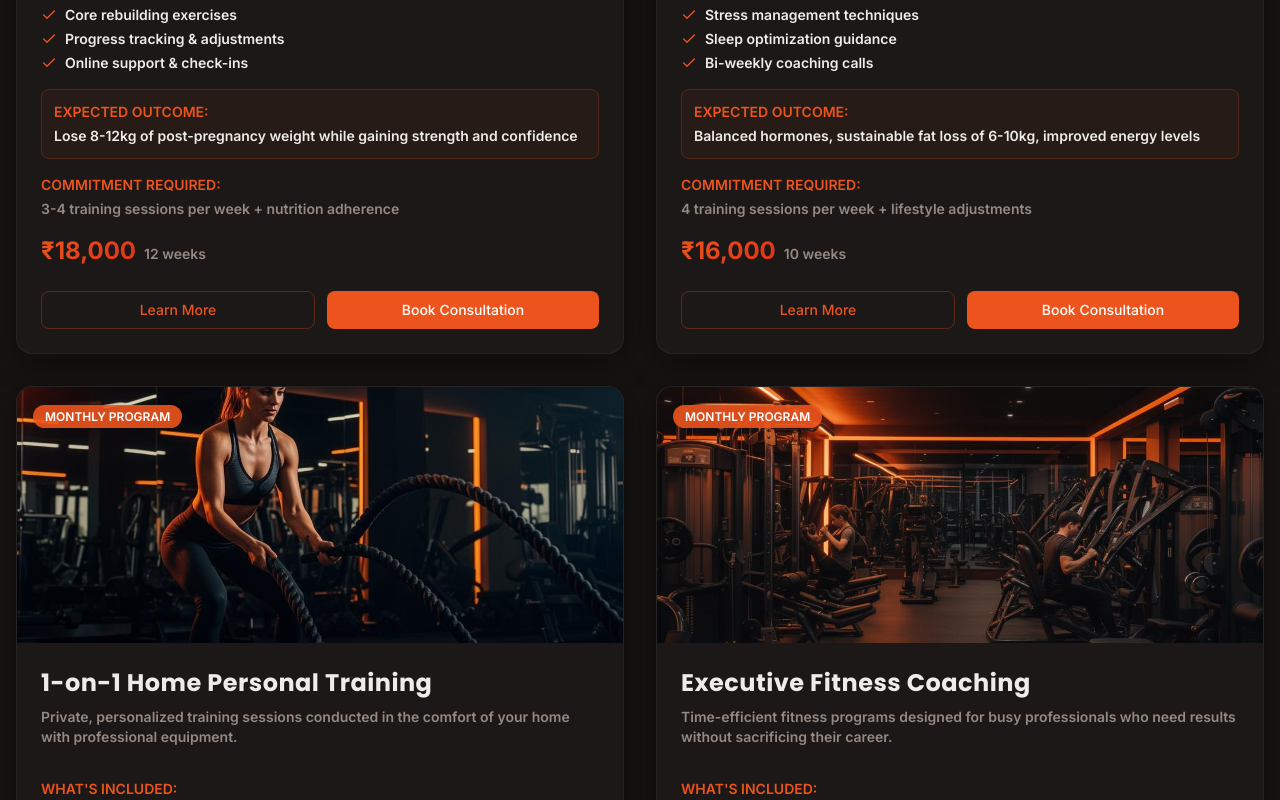
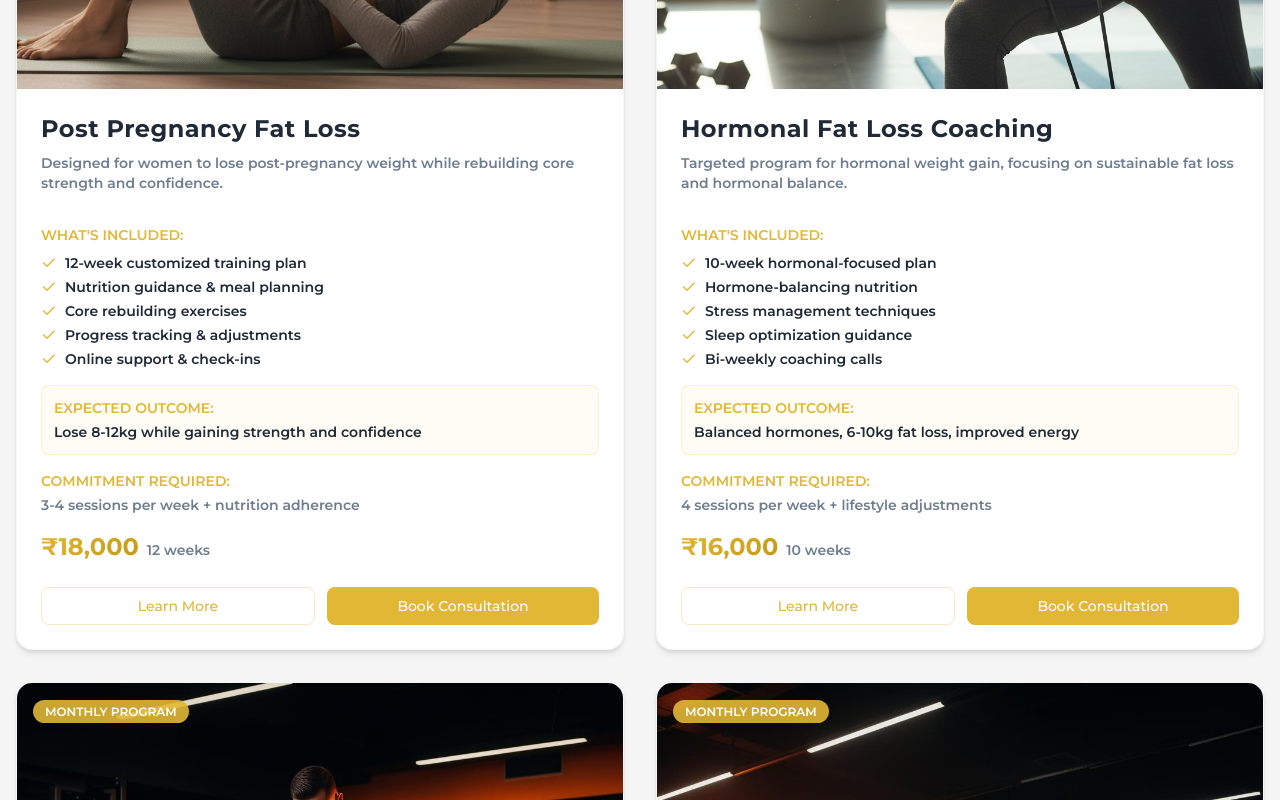
Before and after one commit to abhithecoder-22/Gum-Consultation-Website, a Next.js app: page /programs in a window 1280 px wide. Shown: the part 880-1680 px from the top of the page. Built offline with nearby package versions, Linux system fonts and the light colour scheme.

Commit message:
new color code added

```diff
--- a/src/app/globals.css
+++ b/src/app/globals.css
@@ -5,64 +5,64 @@
 ========================= */
 @layer base {
   :root {
-    --background: 15 10% 8%;
-    --foreground: 30 15% 92%;
+    --background: 0 0% 96%;
+    --foreground: 215 28% 17%;
 
-    --card: 15 8% 12%;
-    --card-foreground: 30 15% 92%;
+    --card: 0 0% 100%;
+    --card-foreground: 215 28% 17%;
 
-    --popover: 15 8% 12%;
-    --popover-foreground: 30 15% 92%;
+    --popover: 0 0% 100%;
+    --popover-foreground: 215 28% 17%;
 
-    --primary: 16 85% 52%;
+    --primary: 45 75% 55%;
     --primary-foreground: 0 0% 100%;
 
-    --secondary: 15 6% 18%;
-    --secondary-foreground: 30 15% 92%;
+    --secondary: 210 17% 95%;
+    --secondary-foreground: 215 28% 17%;
 
-    --muted: 15 5% 16%;
-    --muted-foreground: 20 8% 55%;
+    --muted: 210 17% 92%;
+    --muted-foreground: 215 14% 50%;
 
-    --accent: 16 85% 52%;
+    --accent: 45 75% 55%;
     --accent-foreground: 0 0% 100%;
 
     --destructive: 0 84.2% 60.2%;
     --destructive-foreground: 210 40% 98%;
 
-    --border: 15 6% 20%;
-    --input: 15 6% 20%;
-    --ring: 16 85% 52%;
+    --border: 210 17% 92%;
+    --input: 210 17% 92%;
+    --ring: 45 75% 55%;
 
     --radius: 0.75rem;
 
-    --sidebar-background: 15 10% 8%;
-    --sidebar-foreground: 30 15% 92%;
-    --sidebar-primary: 16 85% 52%;
+    --sidebar-background: 0 0% 96%;
+    --sidebar-foreground: 215 28% 17%;
+    --sidebar-primary: 45 75% 55%;
     --sidebar-primary-foreground: 0 0% 100%;
-    --sidebar-accent: 15 6% 18%;
-    --sidebar-accent-foreground: 30 15% 92%;
-    --sidebar-border: 15 6% 20%;
-    --sidebar-ring: 16 85% 52%;
+    --sidebar-accent: 210 17% 95%;
+    --sidebar-accent-foreground: 215 28% 17%;
+    --sidebar-border: 210 17% 92%;
+    --sidebar-ring: 45 75% 55%;
 
     /* Custom tokens */
     --gradient-hero: linear-gradient(
       135deg,
-      hsl(15 10% 8%) 0%,
-      hsl(16 30% 12%) 50%,
-      hsl(15 10% 8%) 100%
+      hsl(0 0% 96%) 0%,
+      hsl(210 17% 95%) 50%,
+      hsl(0 0% 96%) 100%
     );
     --gradient-card: linear-gradient(
       180deg,
-      hsl(15 8% 14%) 0%,
-      hsl(15 8% 10%) 100%
+      hsl(0 0% 100%) 0%,
+      hsl(210 17% 95%) 100%
     );
     --gradient-accent: linear-gradient(
       135deg,
-      hsl(16 85% 52%) 0%,
-      hsl(8 80% 48%) 100%
+      hsl(45 75% 55%) 0%,
+      hsl(45 85% 42%) 100%
     );
-    --shadow-glow: 0 0 30px hsl(16 85% 52% / 0.3);
-    --shadow-card: 0 8px 32px hsl(0 0% 0% / 0.4);
+    --shadow-glow: 0 0 30px hsl(45 75% 55% / 0.3);
+    --shadow-card: 0 8px 32px hsl(0 0% 0% / 0.1);
   }
 }
 
@@ -94,15 +94,12 @@
   --color-sidebar-accent-foreground: hsl(var(--sidebar-accent-foreground));
   --color-sidebar-border: hsl(var(--sidebar-border));
   --color-sidebar-ring: hsl(var(--sidebar-ring));
-  --font-sans: var(--font-inter);
+  --font-sans: var(--font-montserrat);
   --font-mono: 'Monaco', 'Menlo', 'Ubuntu Mono', monospace;
-  --font-display: var(--font-poppins);
+  --font-display: var(--font-montserrat);
   --radius: var(--radius);
 }
 
-/* =========================
-   BASE STYLES
-========================= */
 @layer base {
   * {
     @apply border-border;
@@ -129,8 +126,8 @@
 ========================= */
 @layer components {
   .glass-card {
-    @apply bg-card/60 backdrop-blur-md border border-border/50 rounded-2xl;
-    box-shadow: var(--shadow-card);
+    @apply bg-card border border-border/50 rounded-2xl shadow-sm;
+    box-shadow: 0 4px 6px -1px rgb(0 0 0 / 0.1), 0 2px 4px -2px rgb(0 0 0 / 0.1);
   }
 
   .glow-button {
@@ -194,8 +191,8 @@
   transition: transform 200ms ease, box-shadow 200ms ease;
 }
 .glass-card:hover {
-  transform: translateY(-6px);
-  box-shadow: var(--shadow-glow);
+  transform: translateY(-4px);
+  box-shadow: 0 10px 15px -3px rgb(0 0 0 / 0.1), 0 4px 6px -4px rgb(0 0 0 / 0.1);
 }
 
 /* Make common interactive elements show pointer cursor */
--- a/src/app/layout.tsx
+++ b/src/app/layout.tsx
@@ -1,16 +1,11 @@
 import type { Metadata } from "next";
-import { Inter, Poppins } from "next/font/google";
+import { Montserrat } from "next/font/google";
 import "./globals.css";
 
-const inter = Inter({
+const montserrat = Montserrat({
   subsets: ["latin"],
-  variable: "--font-inter",
-});
-
-const poppins = Poppins({
-  subsets: ["latin"],
-  weight: ["400", "500", "600", "700"],
-  variable: "--font-poppins",
+  weight: ["400", "500", "600", "700", "800", "900"],
+  variable: "--font-montserrat",
 });
 
 export const metadata: Metadata = {
@@ -33,7 +28,7 @@ export default function RootLayout({
   return (
     <html lang="en">
       <body
-        className={`${inter.variable} ${poppins.variable} antialiased`}
+        className={`${montserrat.variable} antialiased`}
       >
         {children}
       </body>
--- a/src/components/AboutSection.tsx
+++ b/src/components/AboutSection.tsx
@@ -51,10 +51,7 @@ const AboutSection = () => {
             PROFESSIONAL <span className="gradient-text">HOME FITNESS</span> TRAINING
           </h2>
           <p className="text-muted-foreground max-w-2xl mb-12">
-            As a certified fitness professional with years of experience in home-based training, I specialize
-            in creating personalized fitness programs that fit your lifestyle. ProTrainrAtHome was founded
-            to bring professional gym-quality training directly to your home, making it easier than ever
-            to achieve your fitness goals without leaving your comfort zone.
+            As a certified fitness professional, I create personalized home training programs that fit your lifestyle. ProTrainrAtHome brings professional gym-quality training to your home for convenient, effective results.
           </p>
         </ScrollReveal>
 
--- a/src/components/CTASection.tsx
+++ b/src/components/CTASection.tsx
@@ -10,7 +10,7 @@ interface CTASectionProps {
 
 const CTASection = ({ onBookConsultation }: CTASectionProps) => {
   return (
-    <section id="cta" className="py-24 bg-secondary/30 relative overflow-hidden">
+    <section id="cta" className="py-24 bg-secondary/10 relative overflow-hidden">
       {/* Subtle animated bg glow */}
       <motion.div
         className="absolute top-1/2 left-1/2 -translate-x-1/2 -translate-y-1/2 w-[600px] h-[600px] rounded-full bg-primary/5 blur-3xl"
@@ -22,8 +22,7 @@ const CTASection = ({ onBookConsultation }: CTASectionProps) => {
         <ScrollReveal>
           <h2 className="font-display text-5xl md:text-7xl mb-6">START YOUR FITNESS TRANSFORMATION</h2>
           <p className="text-muted-foreground max-w-xl mx-auto mb-10">
-            Take the first step toward achieving your fitness goals from home. Book a consultation
-            and discover personalized training programs designed for your lifestyle and objectives.
+            Take the first step toward your fitness goals. Book a consultation and discover personalized training programs for your lifestyle.
           </p>
           <button
             onClick={onBookConsultation}
--- a/src/components/ProgramsSection.tsx
+++ b/src/components/ProgramsSection.tsx
@@ -2,12 +2,11 @@
 
 import ScrollReveal from "./ScrollReveal";
 import Image from "next/image";
-import { Check, X, ArrowRight } from "lucide-react";
+import { Check, X } from "lucide-react";
 import servicePersonal from "@/assets/service-personal.jpg";
 import serviceClasses from "@/assets/service-classes.jpg";
-import serviceFunctional from "@/assets/service-functional.jpg";
-import gymVideoThumb from "@/assets/gym-video-thumb.jpg";
-import whyChoose from "@/assets/why-choose.jpg";
+import plans_1 from "@/assets/plans_1.png";
+import plans_2 from "@/assets/plans_2.png";
 
 interface ProgramsSectionProps {
   onBookConsultation: () => void;
@@ -18,8 +17,8 @@ const programs = [
     id: 1,
     title: "Post Pregnancy Fat Loss",
     category: "12 WEEK PROGRAM",
-    image: servicePersonal,
-    description: "Specifically designed for women who want to lose post-pregnancy weight while rebuilding core strength and confidence.",
+    image: plans_1,
+    description: "Designed for women to lose post-pregnancy weight while rebuilding core strength and confidence.",
     whatsIncluded: [
       "12-week customized training plan",
       "Nutrition guidance & meal planning",
@@ -27,8 +26,8 @@ const programs = [
       "Progress tracking & adjustments",
       "Online support & check-ins"
     ],
-    expectedOutcome: "Lose 8-12kg of post-pregnancy weight while gaining strength and confidence",
-    commitment: "3-4 training sessions per week + nutrition adherence",
+    expectedOutcome: "Lose 8-12kg while gaining strength and confidence",
+    commitment: "3-4 sessions per week + nutrition adherence",
     price: "₹18,000",
     duration: "12 weeks"
   },
@@ -36,8 +35,8 @@ const programs = [
     id: 2,
     title: "Hormonal Fat Loss Coaching",
     category: "10 WEEK PROGRAM",
-    image: serviceClasses,
-    description: "Targeted program for women experiencing hormonal weight gain, focusing on sustainable fat loss and hormonal balance.",
+    image: plans_2,
+    description: "Targeted program for hormonal weight gain, focusing on sustainable fat loss and hormonal balance.",
     whatsIncluded: [
       "10-week hormonal-focused plan",
       "Hormone-balancing nutrition",
@@ -45,8 +44,8 @@ const programs = [
       "Sleep optimization guidance",
       "Bi-weekly coaching calls"
     ],
-    expectedOutcome: "Balanced hormones, sustainable fat loss of 6-10kg, improved energy levels",
-    commitment: "4 training sessions per week + lifestyle adjustments",
+    expectedOutcome: "Balanced hormones, 6-10kg fat loss, improved energy",
+    commitment: "4 sessions per week + lifestyle adjustments",
     price: "₹16,000",
     duration: "10 weeks"
   },
@@ -54,8 +53,8 @@ const programs = [
     id: 3,
     title: "1-on-1 Home Personal Training",
     category: "MONTHLY PROGRAM",
-    image: serviceFunctional,
-    description: "Private, personalized training sessions conducted in the comfort of your home with professional equipment.",
+    image: servicePersonal,
+    description: "Private, personalized training sessions in your home with professional equipment.",
     whatsIncluded: [
       "8-12 personal training sessions/month",
       "Home gym equipment provided",
@@ -63,8 +62,8 @@ const programs = [
       "Form correction & technique training",
       "Flexible scheduling"
     ],
-    expectedOutcome: "Achieve your fitness goals with consistent progress and professional guidance",
-    commitment: "2-3 sessions per week based on your goals",
+    expectedOutcome: "Achieve fitness goals with consistent progress and guidance",
+    commitment: "2-3 sessions per week based on goals",
     price: "₹8,000",
     duration: "per month"
   },
@@ -72,8 +71,8 @@ const programs = [
     id: 4,
     title: "Executive Fitness Coaching",
     category: "MONTHLY PROGRAM",
-    image: whyChoose,
-    description: "Time-efficient fitness programs designed for busy professionals who need results without sacrificing their career.",
+    image: serviceClasses,
+    description: "Time-efficient fitness programs for busy professionals needing results without career sacrifice.",
     whatsIncluded: [
       "HIIT & strength training programs",
       "Time-efficient 30-45 min workouts",
@@ -81,7 +80,7 @@ const programs = [
       "Stress management for executives",
       "Priority scheduling"
     ],
-    expectedOutcome: "Improved energy, better stress management, maintained fitness despite busy schedule",
+    expectedOutcome: "Improved energy, stress management, maintained fitness",
     commitment: "3-4 sessions per week, 30-45 minutes each",
     price: "₹12,000",
     duration: "per month"
@@ -109,7 +108,7 @@ const ProgramsSection = ({ onBookConsultation }: ProgramsSectionProps) => {
             TRANSFORM YOUR FITNESS: <span className="gradient-text">PROFESSIONAL TRAINING PLANS</span>
           </h2>
           <p className="text-muted-foreground max-w-2xl mb-12">
-            Transform Your Body with Structured Coaching. No shortcuts. No crash diets. No random workouts. Each program is designed with a clear structure, realistic timeline, and proven methodology for sustainable fat loss.
+            Structured coaching with proven methodology for sustainable fat loss. No shortcuts, just results.
           </p>
         </ScrollReveal>
 
@@ -119,7 +118,7 @@ const ProgramsSection = ({ onBookConsultation }: ProgramsSectionProps) => {
             <ScrollReveal key={program.id} delay={index * 0.1}>
               <div className="glass-card overflow-hidden group hover:border-primary/30 transition-all duration-300 h-full flex flex-col">
                 {/* Program Image */}
-                <div className="relative h-64 overflow-hidden flex-shrink-0">
+                <div className="relative h-[36rem] overflow-hidden flex-shrink-0">
                   <Image
                     fill
                     src={program.image}
@@ -208,7 +207,7 @@ const ProgramsSection = ({ onBookConsultation }: ProgramsSectionProps) => {
                 </thead>
                 <tbody>
                   {comparisonFeatures.map((feature, index) => (
-                    <tr key={feature.name} className={`border-b border-border/10 ${index % 2 === 0 ? 'bg-secondary/20' : ''}`}>
+                    <tr key={feature.name} className={`border-b border-border/10 ${index % 2 === 0 ? 'bg-secondary/5' : ''}`}>
                       <td className="py-3 px-4 font-medium">{feature.name}</td>
                       {feature.programs.map((included, i) => (
                         <td key={i} className="text-center py-3 px-4">
--- a/src/components/ServicesSection.tsx
+++ b/src/components/ServicesSection.tsx
@@ -38,7 +38,7 @@ const ServicesSection = () => {
   const visible = services.slice(page * pageSize, page * pageSize + pageSize);
 
   return (
-    <section id="programs" className="py-24 bg-secondary/30">
+    <section id="programs" className="py-24 bg-secondary/10">
       <div className="  px-4">
         <div className="mb-6">
           <ScrollReveal>
@@ -47,8 +47,7 @@ const ServicesSection = () => {
               TRANSFORM YOUR FITNESS: <span className="gradient-text">PROFESSIONAL TRAINING PROGRAMS</span> FROM HOME
             </h2>
             <p className="text-muted-foreground max-w-2xl">
-              Comprehensive wellness programs designed specifically for mothers at every stage.
-              From postpartum recovery to sustainable lifestyle changes, we provide the support you need.
+              Comprehensive wellness programs designed for mothers at every stage.
             </p>
           </ScrollReveal>
         </div>
```
Also changed, not shown: src/components/AchievementsSection.tsx (+4 -4 lines), src/components/HeroSection.tsx (+15 -21 lines), src/components/Navbar.tsx (+9 -3 lines), src/components/WhyChooseSection.tsx (+4 -4 lines), src/assets/plans_1.png (added), src/assets/plans_2.png (added).
